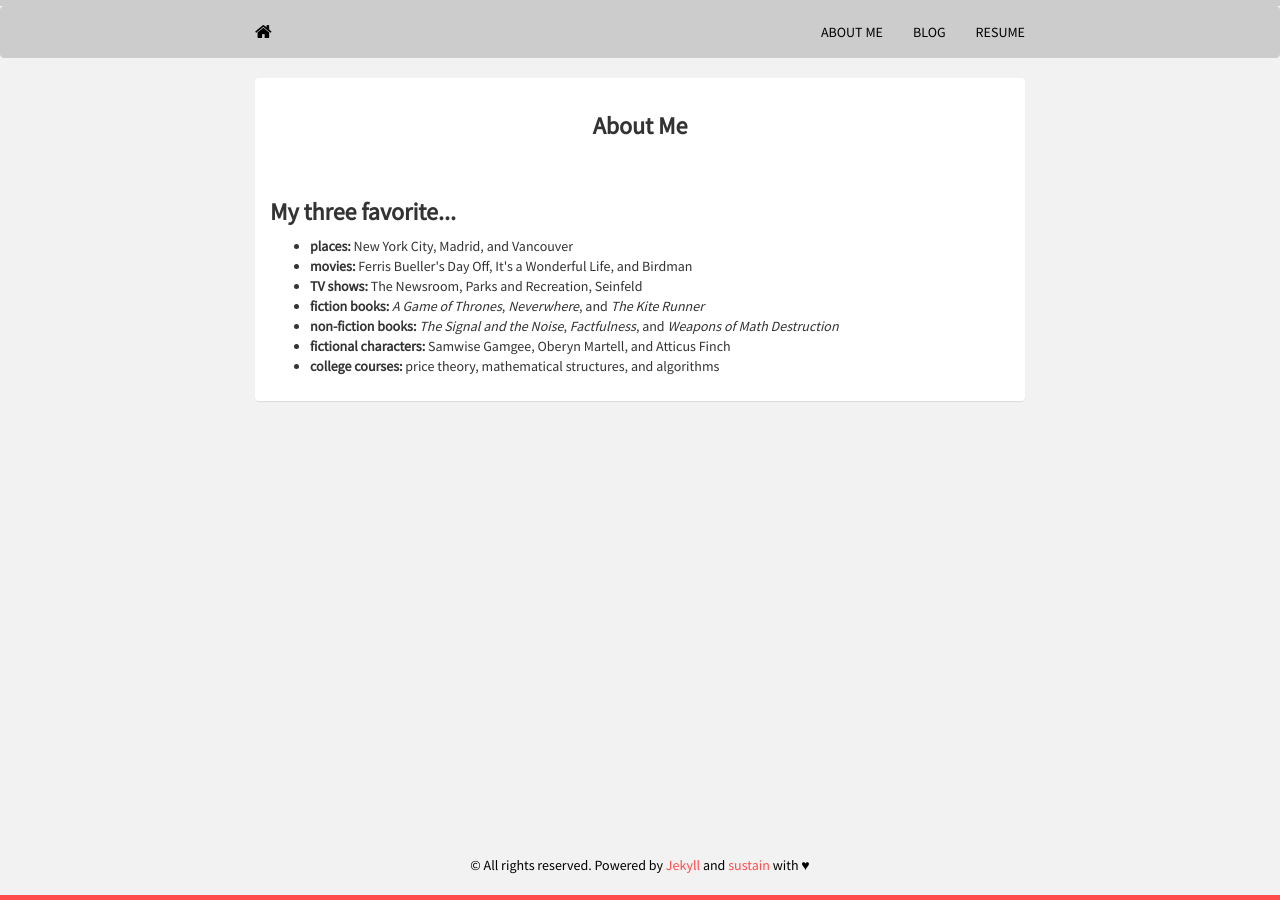
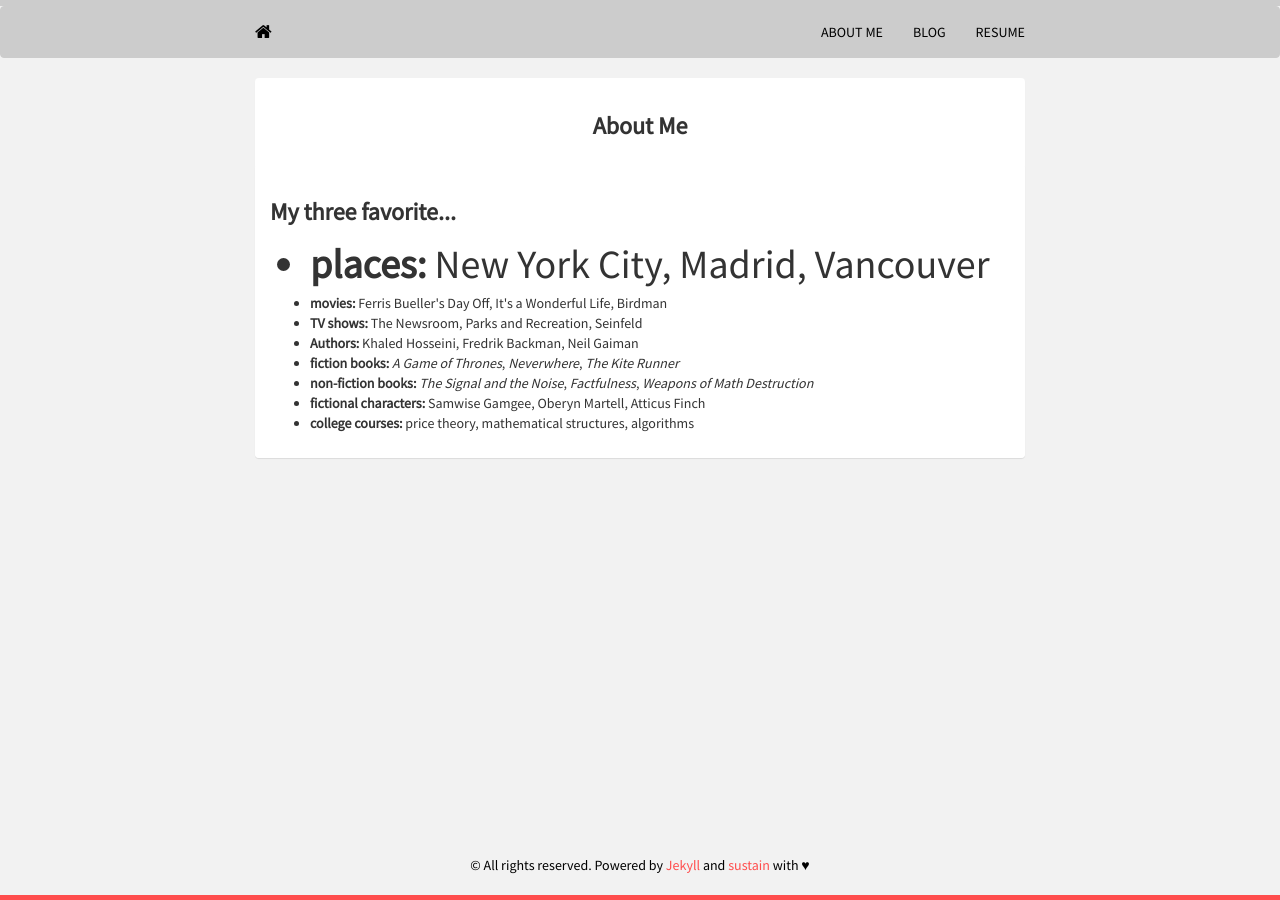
Before and after one commit to mrkaye97/mrkaye97.github.io, a Jekyll site: the page built from about.html, in a window 1280 px wide. Built offline with Jekyll 4.4.1, drawn with Linux system fonts in a browser that asks for light colours; nearby versions of some CDN libraries.

Commit message:
Update about.html

```diff
--- a/about.html
+++ b/about.html
@@ -15,13 +15,14 @@ Title: About Me
     		<div class="panel-body">
 			  <h3><strong>My three favorite...</strong></h3>
 				<ul style="list-style-type:disc">
-				  <li "font-size:40px"><b>places:</b> New York City, Madrid, and Vancouver</li>
-				  <li><b>movies:</b> Ferris Bueller's Day Off, It's a Wonderful Life, and Birdman</li>
+				  <li style="font-size:40px"><b>places:</b> New York City, Madrid, Vancouver</li>
+				  <li><b>movies:</b> Ferris Bueller's Day Off, It's a Wonderful Life, Birdman</li>
 				  <li><b>TV shows:</b> The Newsroom, Parks and Recreation, Seinfeld</li>
-				  <li><b>fiction books:</b> <i>A Game of Thrones</i>, <i>Neverwhere</i>, and <i>The Kite Runner</i></li>
-				  <li><b>non-fiction books:</b> <i>The Signal and the Noise</i>, <i>Factfulness</i>, and <i>Weapons of Math Destruction</i></li>
-				  <li><b>fictional characters:</b> Samwise Gamgee, Oberyn Martell, and Atticus Finch</li>
-				  <li><b>college courses:</b> price theory, mathematical structures, and algorithms</li>
+				  <li><b>Authors:</b> Khaled Hosseini, Fredrik Backman, Neil Gaiman</li>
+				  <li><b>fiction books:</b> <i>A Game of Thrones</i>, <i>Neverwhere</i>, <i>The Kite Runner</i></li>
+				  <li><b>non-fiction books:</b> <i>The Signal and the Noise</i>, <i>Factfulness</i>, <i>Weapons of Math Destruction</i></li>
+				  <li><b>fictional characters:</b> Samwise Gamgee, Oberyn Martell, Atticus Finch</li>
+				  <li><b>college courses:</b> price theory, mathematical structures, algorithms</li>
 
 				</ul>
 
```
